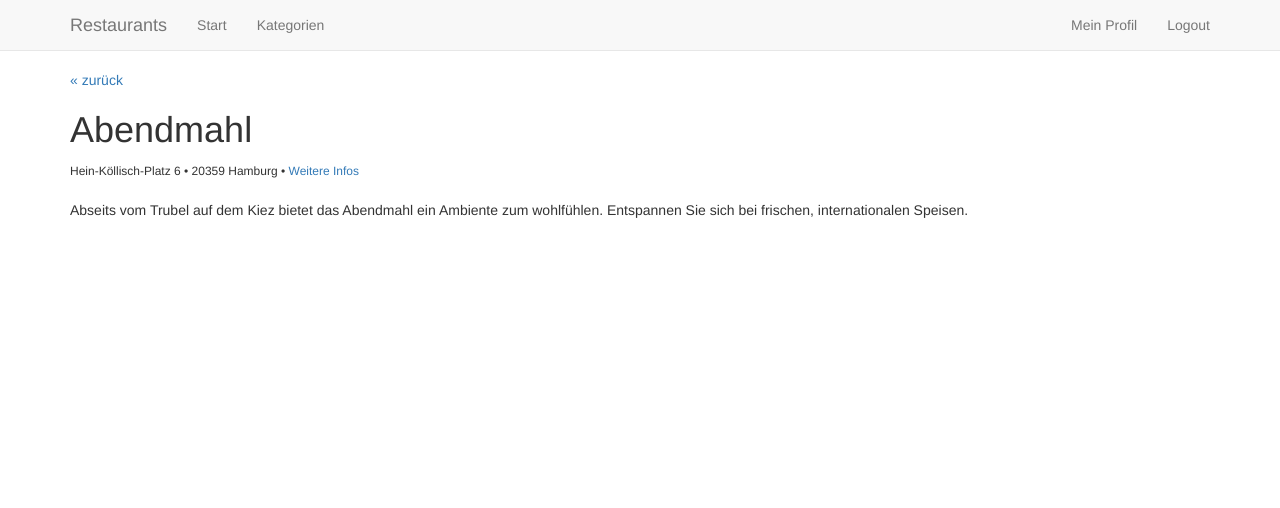
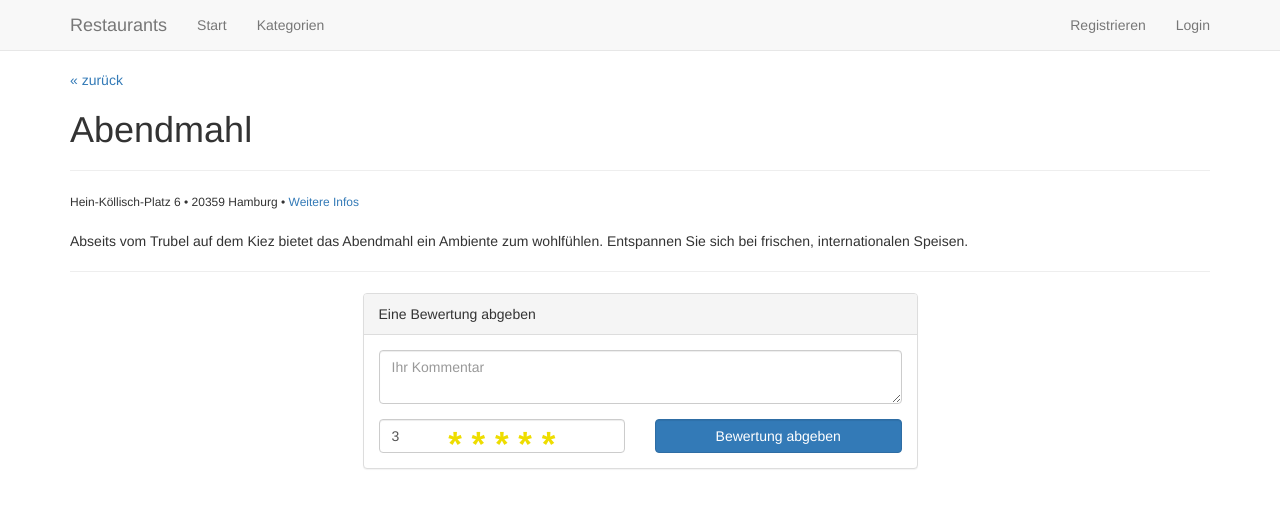
Before and after one commit to I4-Projektseminar-HHU-2016/seminar-project-elmag100, a Flask app: page /detail/1 in a window 1280 px wide. Shown: the top 508 px of the page. Run offline with Flask 2, Linux system fonts and the light colour scheme; data comes from the database, SQL or seed files in the repository; both versions use the stored data as it was after the commit; some libraries are stand-ins or nearby versions.

Commit message:
Login-Formular, Registrierung und eine veränderte Detailseite

```diff
--- a/source/application.py
+++ b/source/application.py
@@ -5,7 +5,7 @@ import os
 import codecs
 import sqlite3
 import unicodecsv as csv
-from flask import Flask, render_template, g, flash
+from flask import Flask, render_template, g, flash, request
 
 app = Flask(__name__)
 
@@ -13,139 +13,181 @@ app.config.from_object(__name__)
 
 # Load default config and override config from an environment variable
 app.config.update(dict(
-    DATABASE=os.path.join(app.root_path, 'restaurant.db'),
-    SECRET_KEY='development key',
-    USERNAME='admin',
-    PASSWORD='default'
+	DATABASE=os.path.join(app.root_path, 'restaurant.db'),
+	SECRET_KEY='development key',
+	USERNAME='admin',
+	PASSWORD='default'
 ))
 
 DATABASE = 'restaurant.db'
 
 def get_db():
-    db = getattr(g, '_database', None)
-    if db is None:
-        db = g._database = sqlite3.connect(DATABASE)
-    db.row_factory = sqlite3.Row
-    return db
+	db = getattr(g, '_database', None)
+	if db is None:
+		db = g._database = sqlite3.connect(DATABASE)
+	db.row_factory = sqlite3.Row
+	return db
 
 @app.teardown_appcontext
 def close_connection(exception):
-    db = getattr(g, '_database', None)
-    if db is not None:
-        db.close()
+	db = getattr(g, '_database', None)
+	if db is not None:
+		db.close()
 
 def query_db(query, args=(), one=False):
-    cur = get_db().execute(query, args)
-    rv = cur.fetchall()
-    cur.close()
-    return (rv[0] if rv else None) if one else rv
+	cur = get_db().execute(query, args)
+	rv = cur.fetchall()
+	cur.close()
+	return (rv[0] if rv else None) if one else rv
 
 # Routes
 
 @app.route('/')
 def index():
-    users = query_db('SELECT * FROM user')
-    return render_template('index.html', users=users, length=len(users))
+	users = query_db('SELECT * FROM user')
+	return render_template('index.html', users=users, length=len(users))
 
 @app.route('/user/<int:user_id>')
 def user(user_id):
-    user = query_db('SELECT * FROM user WHERE id = ?', (user_id,), True)
-    return render_template('user.html', user = user)
+	user = query_db('SELECT * FROM user WHERE id = ?', (user_id,), True)
+	return render_template('user.html', user = user)
 
 @app.route('/restaurants', defaults={'zip': 0})
 @app.route('/restaurants/<int:zip>')
 def restaurants(zip=0):
-    if zip == 0:
-        restaurants = query_db('SELECT * FROM restaurant')
-    else:
-        restaurants = query_db('SELECT * FROM restaurant WHERE zip = ?', (zip,))
-    return render_template('restaurants.html', restaurants=restaurants, result_count=len(restaurants))
+	if zip == 0:
+		restaurants = query_db('SELECT * FROM restaurant')
+	else:
+		restaurants = query_db('SELECT * FROM restaurant WHERE zip = ?', (zip,))
+	return render_template('restaurants.html', restaurants=restaurants, result_count=len(restaurants))
 
 @app.route('/restaurants/keyword/<keyword>')
 def restaurants_by_keyword(keyword):
-    restaurants = query_db('SELECT * FROM restaurant WHERE description LIKE ?', ('%' + keyword + '%',))
-    return render_template('restaurants.html', restaurants=restaurants, result_count=len(restaurants))
+	restaurants = query_db('SELECT * FROM restaurant WHERE description LIKE ?', ('%' + keyword + '%',))
+	return render_template('restaurants.html', restaurants=restaurants, result_count=len(restaurants))
 
 @app.route('/parse')
 def parse():
-    with open('resources/restaurants_opendata.csv', 'rb') as rest_csv:
-        restaurant_list = []
-        restaurants = csv.reader(rest_csv, delimiter = ';', encoding = 'utf-8')
-        for row in restaurants:
-            address = row[1].split(', ')
-            zip_city = address[1].split(' ')
-            row = row + [address[0]]
-            row = row + [zip_city[0]]
-            row = row + [zip_city[1]]
-            insert_restaurant(row)
-    return
+	with open('resources/restaurants_opendata.csv', 'rb') as rest_csv:
+		restaurant_list = []
+		restaurants = csv.reader(rest_csv, delimiter = ';', encoding = 'utf-8')
+		for row in restaurants:
+			address = row[1].split(', ')
+			zip_city = address[1].split(' ')
+			row = row + [address[0]]
+			row = row + [zip_city[0]]
+			row = row + [zip_city[1]]
+			insert_restaurant(row)
+	return
 
 @app.route('/categories/')
 def categories():
-    restaurants_asia = query_db('SELECT * FROM restaurant WHERE description LIKE ? OR description LIKE ? OR description LIKE ? OR description LIKE ? OR description LIKE ? OR description LIKE ? OR description LIKE ? OR description LIKE ? OR description LIKE ? OR description LIKE ? OR description LIKE ?',
-        ('%asia%','%asien%', '%vietn%', '%korea%', '%fernost%', '%fernöstlich%'.decode('utf8'), '%indisch%', '%thai%', '%japan%', '%china%', '%chinesisch%'))
+	restaurants_asia = query_db('SELECT * FROM restaurant WHERE description LIKE ? OR description LIKE ? OR description LIKE ? OR description LIKE ? OR description LIKE ? OR description LIKE ? OR description LIKE ? OR description LIKE ? OR description LIKE ? OR description LIKE ? OR description LIKE ?',
+		('%asia%','%asien%', '%vietn%', '%korea%', '%fernost%', '%fernöstlich%'.decode('utf8'), '%indisch%', '%thai%', '%japan%', '%china%', '%chinesisch%'))
 
-    restaurants_italy = query_db('SELECT * FROM restaurant WHERE description LIKE ? OR description LIKE ?',
-        ('%pizza%', '%italien%'))
+	restaurants_italy = query_db('SELECT * FROM restaurant WHERE description LIKE ? OR description LIKE ?',
+		('%pizza%', '%italien%'))
 
-    restaurants_cafe = query_db('SELECT * FROM restaurant WHERE description LIKE ? OR description LIKE ? OR description LIKE ?',
-        ('%café%'.decode('utf8'), '%cafe%', '%frühstück%'.decode('utf-8')))
+	restaurants_cafe = query_db('SELECT * FROM restaurant WHERE description LIKE ? OR description LIKE ? OR description LIKE ?',
+		('%café%'.decode('utf8'), '%cafe%', '%frühstück%'.decode('utf-8')))
 
-    restaurants_spain = query_db('SELECT * FROM restaurant WHERE description LIKE ? OR description LIKE ? OR description LIKE ?',
-        ('%spanien%', '%spanisch%', '%tapas%'))
+	restaurants_spain = query_db('SELECT * FROM restaurant WHERE description LIKE ? OR description LIKE ? OR description LIKE ?',
+		('%spanien%', '%spanisch%', '%tapas%'))
 
-    restaurants_fish = query_db('SELECT * FROM restaurant WHERE description LIKE ? OR description LIKE ?',
-        ('%fisch%', '%meeres%'))
+	restaurants_fish = query_db('SELECT * FROM restaurant WHERE description LIKE ? OR description LIKE ?',
+		('%fisch%', '%meeres%'))
 
-    restaurants_france = query_db('SELECT * FROM restaurant WHERE description LIKE ? OR description LIKE ?',
-        ('%frankreich%', '%französisch%'.decode('utf-8')))
+	restaurants_france = query_db('SELECT * FROM restaurant WHERE description LIKE ? OR description LIKE ?',
+		('%frankreich%', '%französisch%'.decode('utf-8')))
 
-    return render_template(
-        'categories.html',
-        restaurants_asia=restaurants_asia[:5],
-        result_count_asia=len(restaurants_asia),
-        restaurants_italy=restaurants_italy[:5],
-        result_count_italy=len(restaurants_italy),
-        restaurants_cafe=restaurants_cafe[:5],
-        result_count_cafe=len(restaurants_cafe),
-        restaurants_spain=restaurants_spain[:5],
-        result_count_spain=len(restaurants_spain),
-        restaurants_fish=restaurants_fish[:5],
-        result_count_fish=len(restaurants_fish),
-        restaurants_france=restaurants_france[:5],
-        result_count_france=len(restaurants_france)
-        )
+	return render_template(
+		'categories.html',
+		restaurants_asia=restaurants_asia[:5],
+		result_count_asia=len(restaurants_asia),
+		restaurants_italy=restaurants_italy[:5],
+		result_count_italy=len(restaurants_italy),
+		restaurants_cafe=restaurants_cafe[:5],
+		result_count_cafe=len(restaurants_cafe),
+		restaurants_spain=restaurants_spain[:5],
+		result_count_spain=len(restaurants_spain),
+		restaurants_fish=restaurants_fish[:5],
+		result_count_fish=len(restaurants_fish),
+		restaurants_france=restaurants_france[:5],
+		result_count_france=len(restaurants_france)
+		)
 
 @app.route('/categories/<category>')
 def categories_detail(category):
-    if category == 'asia':
-        restaurants = query_db('SELECT * FROM restaurant WHERE description LIKE ? OR description LIKE ? OR description LIKE ? OR description LIKE ? OR description LIKE ? OR description LIKE ? OR description LIKE ? OR description LIKE ? OR description LIKE ? OR description LIKE ? OR description LIKE ?',
-        ('%asia%','%asien%', '%vietn%', '%korea%', '%fernost%', '%fernöstlich%'.decode('utf8'), '%indisch%', '%thai%', '%japan%', '%china%', '%chinesisch%'))
-    elif category == 'italy':
-        restaurants = query_db('SELECT * FROM restaurant WHERE description LIKE ? OR description LIKE ?',
-        ('%pizza%', '%italien%'))
-    elif category == 'cafe':
-        restaurants = query_db('SELECT * FROM restaurant WHERE description LIKE ? OR description LIKE ? OR description LIKE ?',
-        ('%café%'.decode('utf8'), '%cafe%', '%frühstück%'.decode('utf-8')))
-    elif category == 'spain':
-        restaurants = query_db('SELECT * FROM restaurant WHERE description LIKE ? OR description LIKE ? OR description LIKE ?',
-        ('%spanien%', '%spanisch%', '%tapas%'))
-    elif category == 'fish':
-        restaurants = query_db('SELECT * FROM restaurant WHERE description LIKE ? OR description LIKE ?',
-        ('%fisch%', '%meeres%'))
-    elif category == 'france':
-        restaurants = query_db('SELECT * FROM restaurant WHERE description LIKE ? OR description LIKE ?',
-        ('%frankreich%', '%französisch%'.decode('utf-8')))
-    return render_template('restaurants.html', restaurants=restaurants, result_count=len(restaurants))
+	if category == 'asia':
+		restaurants = query_db('SELECT * FROM restaurant WHERE description LIKE ? OR description LIKE ? OR description LIKE ? OR description LIKE ? OR description LIKE ? OR description LIKE ? OR description LIKE ? OR description LIKE ? OR description LIKE ? OR description LIKE ? OR description LIKE ?',
+		('%asia%','%asien%', '%vietn%', '%korea%', '%fernost%', '%fernöstlich%'.decode('utf8'), '%indisch%', '%thai%', '%japan%', '%china%', '%chinesisch%'))
+	elif category == 'italy':
+		restaurants = query_db('SELECT * FROM restaurant WHERE description LIKE ? OR description LIKE ?',
+		('%pizza%', '%italien%'))
+	elif category == 'cafe':
+		restaurants = query_db('SELECT * FROM restaurant WHERE description LIKE ? OR description LIKE ? OR description LIKE ?',
+		('%café%'.decode('utf8'), '%cafe%', '%frühstück%'.decode('utf-8')))
+	elif category == 'spain':
+		restaurants = query_db('SELECT * FROM restaurant WHERE description LIKE ? OR description LIKE ? OR description LIKE ?',
+		('%spanien%', '%spanisch%', '%tapas%'))
+	elif category == 'fish':
+		restaurants = query_db('SELECT * FROM restaurant WHERE description LIKE ? OR description LIKE ?',
+		('%fisch%', '%meeres%'))
+	elif category == 'france':
+		restaurants = query_db('SELECT * FROM restaurant WHERE description LIKE ? OR description LIKE ?',
+		('%frankreich%', '%französisch%'.decode('utf-8')))
+	return render_template('restaurants.html', restaurants=restaurants, result_count=len(restaurants))
 
 @app.route('/detail/<int:restaurant_id>')
 def detail(restaurant_id):
-    restaurant = query_db('SELECT * FROM restaurant WHERE id = ?', (restaurant_id,), True)
-    return render_template('detail.html', restaurant=restaurant)
+	restaurant = query_db('SELECT * FROM restaurant WHERE id = ?', (restaurant_id,), True)
+	ratings = query_db('SELECT * FROM rating WHERE restaurant_id = ?', (restaurant_id,))
+	return render_template('detail.html', restaurant=restaurant, ratings=ratings)
+
+@app.route('/login_form')
+def login_form():
+	return render_template('login_form.html')
+
+@app.route('/login', methods=['GET'])
+def login():
+	user = query_db('SELECT * FROM user WHERE name = ? AND password = ?', (request.args.get('name',''), request.args.get('password','')), True)
+	if user == None:
+		return render_template('login_form.html')
+	else:
+		return render_template('user.html', user = user)
+
+@app.route('/register_form')
+def register_form():
+	return render_template('register_form.html')
+
+@app.route('/register', methods=['GET'])
+def register():
+
+	name = request.args.get('name','')
+	email = request.args.get('email','')
+	password = request.args.get('password', '')
+	password_repeat = request.args.get('password_repeat', '')
+
+	if password == password_repeat:
+		db = get_db()
+		db.execute('INSERT INTO user VALUES (null, ?, ?, ?)', (name, email, password))
+		db.commit()
+
+	user = query_db('SELECT * FROM user WHERE name = ? AND email = ?', (name, email), True)
+
+	if user == None:
+		return render_template('register_form.html')
+	else:
+		return render_template('user.html', user = user)
+
+@app.route('/rate', methods=['GET'])
+def rate():
+	restaurant_id = request.args.get('restaurant_id', '')
+	return detail(restaurant_id)
 
 
 def insert_restaurant(restaurant):
-    db = get_db()
-    db.execute("INSERT INTO restaurant VALUES (NULL, ?, ?, ?, ?, ?, ?)", (restaurant[0], restaurant[2], restaurant[3], restaurant[4], restaurant[6], restaurant[5]))
-    db.commit();
-    return
+	db = get_db()
+	db.execute("INSERT INTO restaurant VALUES (NULL, ?, ?, ?, ?, ?, ?)", (restaurant[0], restaurant[2], restaurant[3], restaurant[4], restaurant[6], restaurant[5]))
+	db.commit()
+	return
--- a/source/templates/categories.html
+++ b/source/templates/categories.html
@@ -2,6 +2,9 @@
 {% block navigation %}{{ super( ) }}{% endblock %}
 {% block content %}
 	<h1>Kategorien</h1>
+
+	<hr>
+
 	<div class="row">
 		<div class="col-md-6">
 			<div class="panel panel-default">
--- a/source/templates/detail.html
+++ b/source/templates/detail.html
@@ -3,9 +3,46 @@
 {% block content %}
 	<p><a href="#" onClick="window.history.back();">&laquo; zurück</a></p>
 	<h1>{{ restaurant['name'] }}</h1>
+	<hr>
 	<span style="font-size: 12px;">
 		{{ restaurant['street'] }} &bull; {{ restaurant['zip'] }} {{ restaurant['city'] }} &bull;
 		<a target="_blank" href="{{ restaurant['url'] }}">Weitere Infos</a><br><br>
 	</span>
 	<p>{{ restaurant['description'] }}</p>
+	<hr>
+	<div class="row">
+		<div class="col-sm-offset-3 col-sm-6">
+			{% for rating in ratings %}
+				{{ rating['rating'] }} <span style="color: #ED0;"><strong>*</strong></span> &bull; Benutzer #{{ rating['user_id'] }}<br>{{ rating['text'] }}
+				<hr>
+			{%endfor%}
+		</div>
+	</div>
+	<div class="row">
+		<div class="col-sm-offset-3 col-sm-6">
+			<div class="panel panel-default">
+				<div class="panel-heading">
+					Eine Bewertung abgeben
+				</div>
+				<div class="panel-body">
+					<form action="{{ url_for('.rate') }}" method="get">
+						<div class="row">
+							<input type="hidden" name="restaurant_id" value="{{ restaurant['id'] }}">
+							<input type="hidden" name="user_id" value="1">
+ 							<div class="col-md-12">
+								<textarea name="text" placeholder="Ihr Kommentar" class="form-control" required="required"></textarea>
+							</div>
+							<div class="col-md-6 text-center">
+								<span style="margin-top: 15px; display: block; font-size: 35px; height: 0px; color: #ED0;"><strong>* * * * *</strong></span>
+								<input class="form-control" type="number" name="rating" length="1" min="1" max="5" value="3">
+							</div>
+							<div class="col-md-6">
+								<input type="submit" value="Bewertung abgeben" class="form-control btn btn-primary" style="margin-top: 15px;">
+							</div>
+						</div>
+					</form>
+				</div>
+			</div>
+		</div>
+	</div>
 {% endblock %}
--- a/source/templates/index.html
+++ b/source/templates/index.html
@@ -5,6 +5,7 @@
 	<ul>
 	{% for user_profile in users %}
 		<li><a href="{{ url_for('.user', user_id=user_profile['id']) }}">{{ user_profile['name'] }}</a></li>
+		<li>{{user_profile['password']}}</li>
 	{% endfor %}
 	</ul>
 {% endblock %}
--- a/source/templates/layout.html
+++ b/source/templates/layout.html
@@ -11,7 +11,7 @@
 	<body style="padding-top: 70px;">
 		{% with messages = get_flashed_messages() %}
 		  {% if messages %}
-		    <ul class=flashes>
+		    <ul class="flashes">
 		    {% for message in messages %}
 		      <li>{{ message }}</li>
 		    {% endfor %}
@@ -28,16 +28,16 @@
 					<span class="icon-bar"></span>
 					<span class="icon-bar"></span>
 					</button>
-					<a class="navbar-brand" href="#">Restaurants</a>
+					<a class="navbar-brand" href="{{ url_for('.restaurants') }}">Restaurants</a>
 				</div>
 				<div id="navbar" class="navbar-collapse collapse">
 					<ul class="nav navbar-nav">
-						<li><a href="{{ url_for('.index') }}">Start</a></li>
+						<li><a href="{{ url_for('.restaurants') }}">Start</a></li>
 						<li><a href="{{ url_for('.categories') }}">Kategorien</a></li>
 					</ul>
 					<ul class="nav navbar-nav navbar-right">
-						<li><a href="{{ url_for('.user', user_id=1) }}">Mein Profil</a></li>
-						<li><a href="#">Logout</a></li>
+						<li><a href="{{ url_for('.register_form') }}">Registrieren</a></li>
+						<li><a href="{{ url_for('.login_form') }}">Login</a></li>
 					</ul>
 				</div>
 			</div>
```
Also changed, not shown: source/templates/login_form.html (added, +17 -0 lines), source/templates/register_form.html (added, +19 -0 lines), source/templates/restaurants.html (+18 -14 lines), source/restaurant.db, 5 other files.
